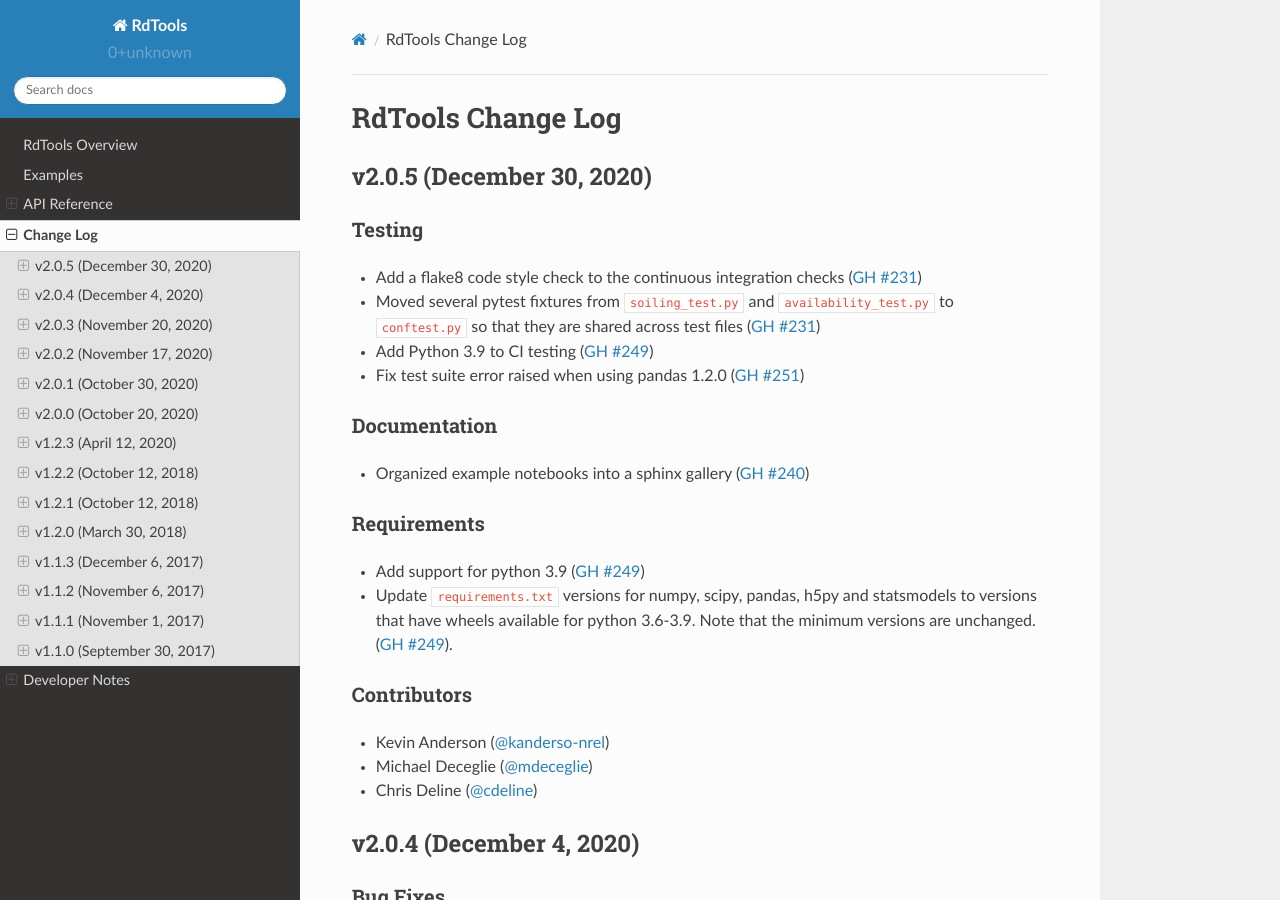
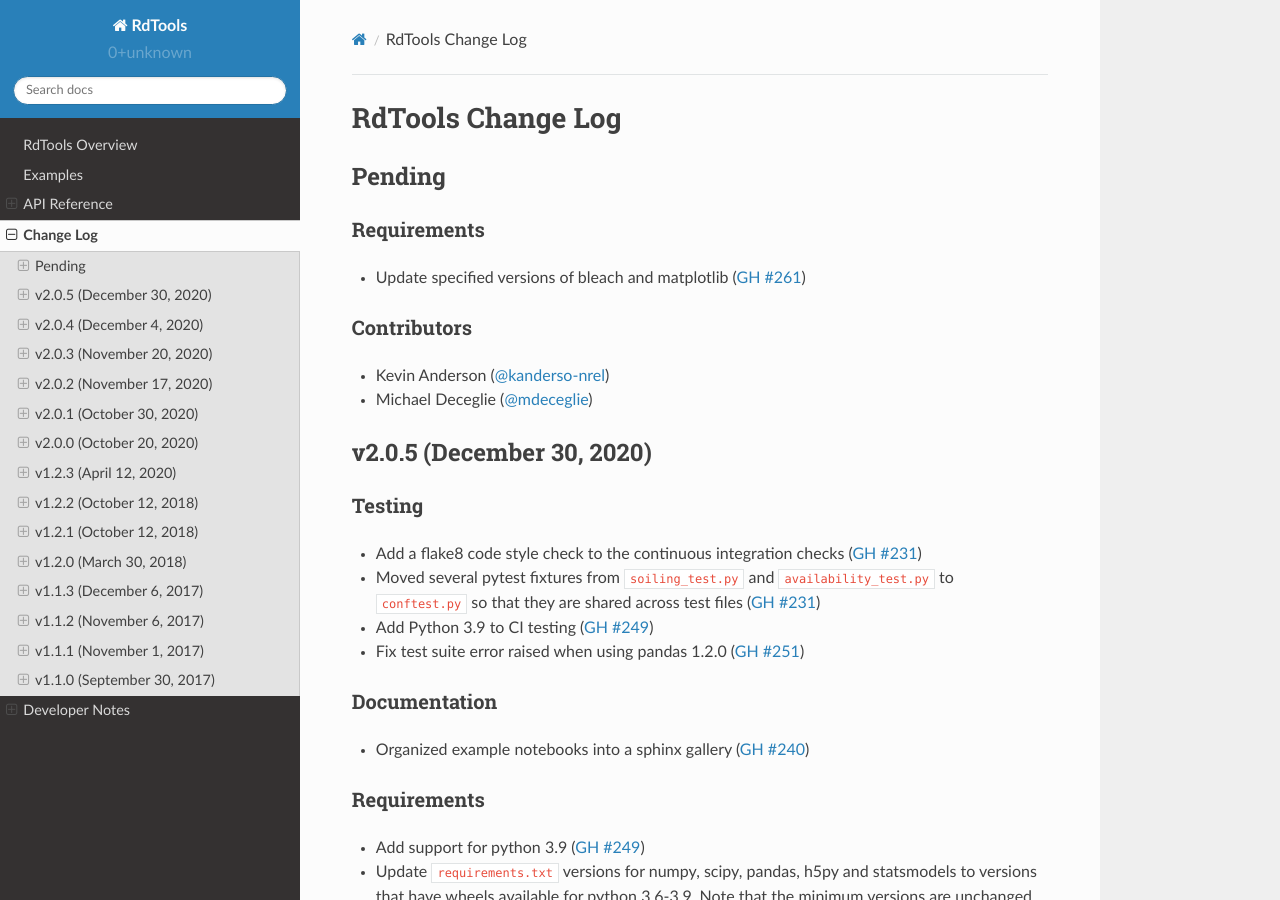
Before and after one commit to NREL/rdtools, a Sphinx documentation site: the page built from docs/sphinx/source/changelog.rst, in a window 1280 px wide and 900 px high. Built offline with Sphinx 7.4.7 and the Read the Docs theme 2.0.0, drawn with Linux system fonts in a browser that asks for light colours; pages that are not in the unit, such as notebooks, are missing from menus.

Commit message:
Add pending section to changelog

```diff
--- a/docs/sphinx/source/changelog.rst
+++ b/docs/sphinx/source/changelog.rst
@@ -1,6 +1,7 @@
 RdTools Change Log
 ==================
 
+.. include:: changelog/pending.rst
 .. include:: changelog/v2.0.5.rst
 .. include:: changelog/v2.0.4.rst
 .. include:: changelog/v2.0.3.rst
--- /dev/null
+++ b/docs/sphinx/source/changelog/pending.rst
@@ -0,0 +1,13 @@
+*******
+Pending
+*******
+
+Requirements
+------------
+* Update specified versions of bleach and matplotlib (:pull:`261`)
+
+
+Contributors
+------------
+* Kevin Anderson (:ghuser:`kanderso-nrel`)
+* Michael Deceglie (:ghuser:`mdeceglie`)
```
